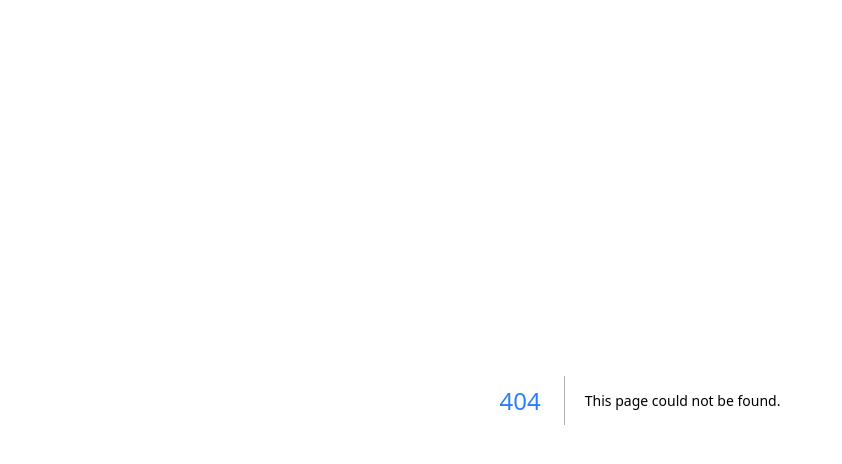
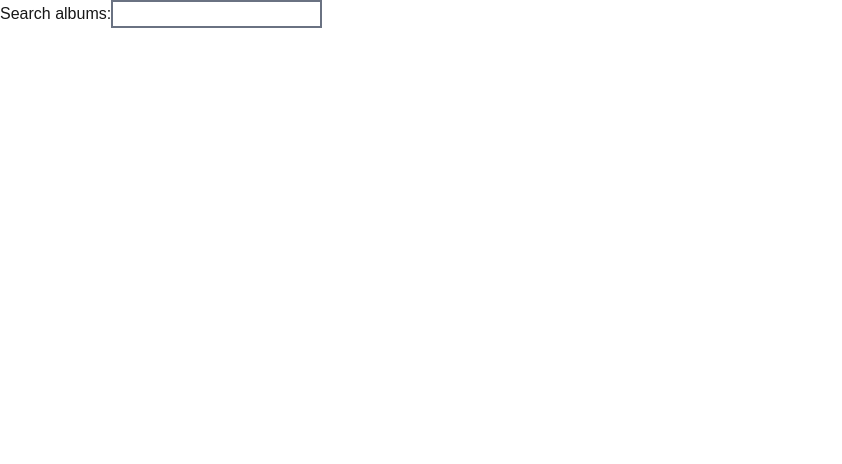
Before and after one commit to caozhengqian/tailwindstudy, a Next.js app: page /useDeferredValue1 in a window 1280 px wide. Before the commit this address had no page. Shown: the top 464 px of the page, without its empty margins (0-842 px from the left). Built offline with nearby package versions, Linux system fonts and the light colour scheme.

Commit message:
react-uesDeferedValue

```diff
--- /dev/null
+++ b/src/app/(react)/useDeferredValue1/page.tsx
@@ -0,0 +1,30 @@
+"use client";
+import {Suspense, useState, use, useEffect, useDeferredValue} from 'react';
+function mock(req) {
+    return new Promise((resolve) => {
+        setTimeout(() => {
+            resolve({
+                status: 200,
+                data: req,
+                timestamp: Date.now()
+            });
+        }, 2000);
+    });
+}
+export default  function UseDeferredValue1(){
+    const [query, setQuery] = useState('');
+    const deferQuery = useDeferredValue(query);
+    console.log(deferQuery,'==',query);
+    return(
+        <div>
+            <label>
+                Search albums:
+                <input value={query} onChange={e => {
+                    setQuery(e.target.value);
+                }}
+                className={"border-2 border-gray-500"}
+                />
+            </label>
+        </div>
+    )
+}
--- a/src/app/(react)/useTransition1/page.tsx
+++ b/src/app/(react)/useTransition1/page.tsx
@@ -2,7 +2,7 @@
 import { useState,useTransition } from 'react';
 
 // http://localhost:3000/useTransition1
-// useTransition保证input交互。将包裹的内容进入后台渲染。
+// useTransition保证input交互。将包裹的内容进入后台渲染。如果内容有变动则中断更新
 export default function UseStateObj() {
     const [inputV,setInputV] = useState<string>("");
     const [changeV,setChangeV] = useState<string>("");
```
Also changed, not shown: 1 other file (tests, documents, lock files or other folders).
